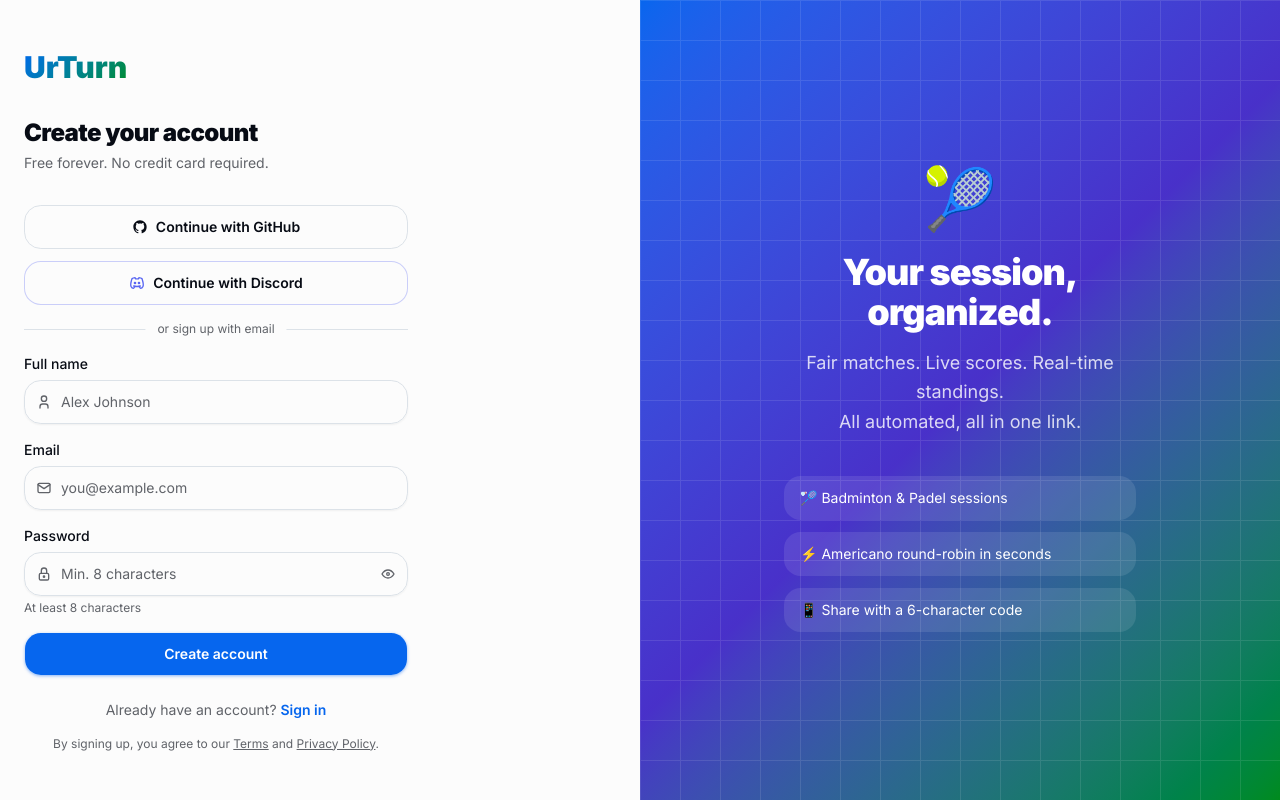
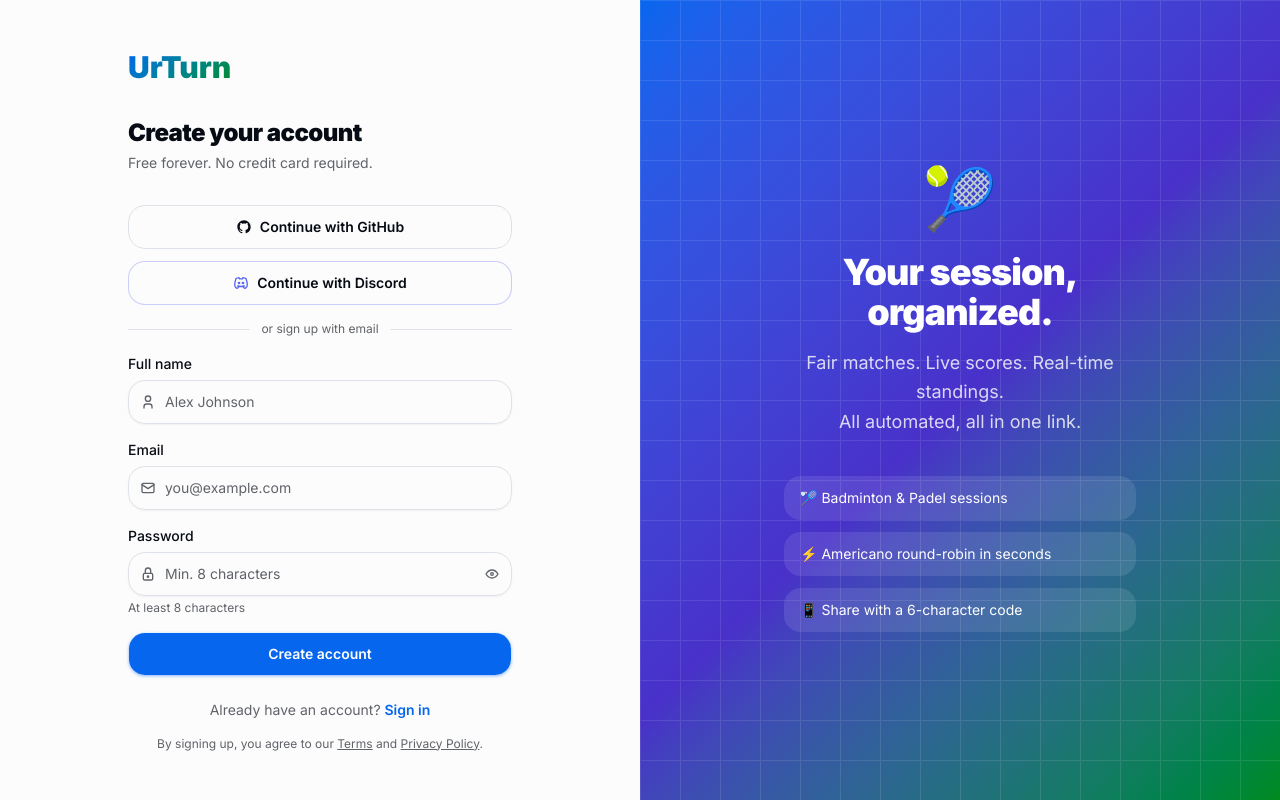
Before and after one commit to potabe/PlaybyTurn, a Next.js app in the folder apps/web/: page /signup in a window 1280 px wide. Built offline with nearby package versions, Linux system fonts and the light colour scheme; no server answers.

Commit message:
fix: center auth form

```diff
--- a/apps/web/src/app/(auth)/login/page.tsx
+++ b/apps/web/src/app/(auth)/login/page.tsx
@@ -20,7 +20,7 @@
 
 export default function LoginPage() {
   return (
-    <div className="w-full">
+    <div className="w-full flex justify-center">
       <Suspense fallback={
         <div className="w-full max-w-sm animate-pulse space-y-4">
           <div className="h-8 w-24 bg-muted rounded" />
--- a/apps/web/src/app/(auth)/signup/page.tsx
+++ b/apps/web/src/app/(auth)/signup/page.tsx
@@ -68,7 +68,7 @@
   }
 
   return (
-    <div className="w-full">
+    <div className="w-full flex justify-center">
       <div className="w-full max-w-sm">
         {/* Logo */}
         <Link href="/" className="inline-block mb-8">
```
